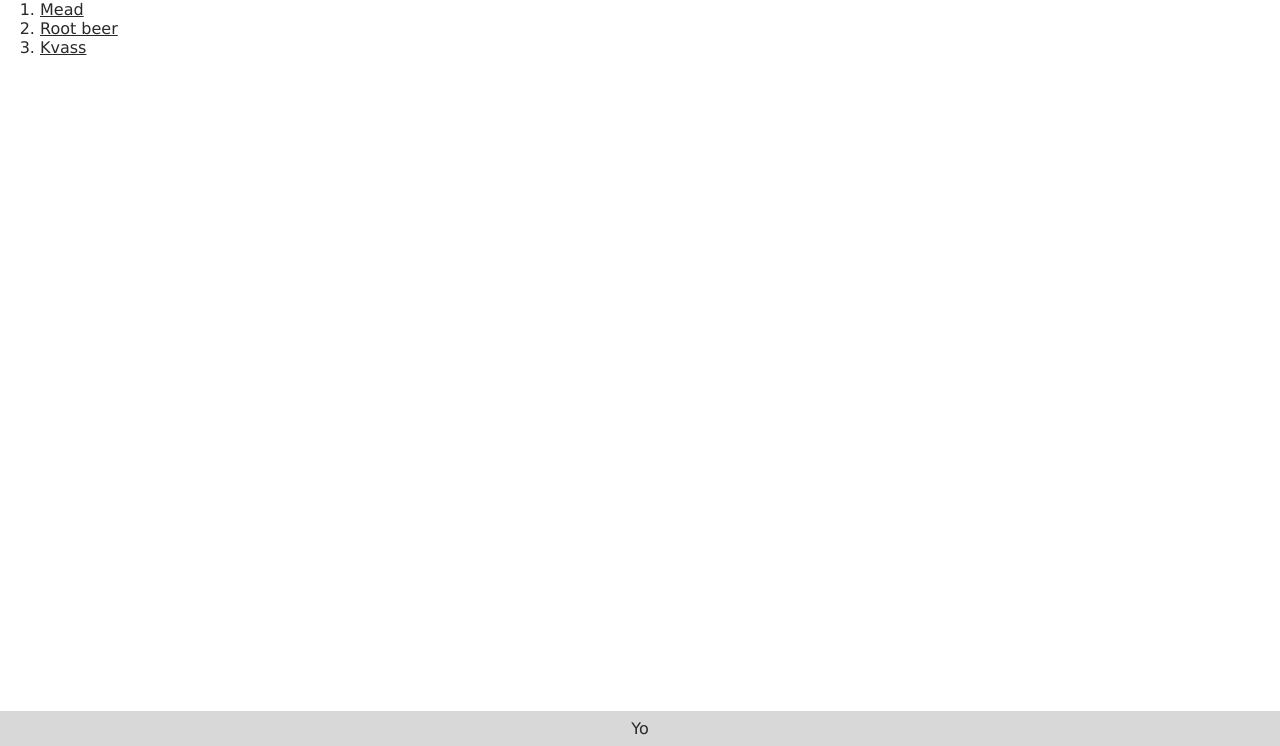
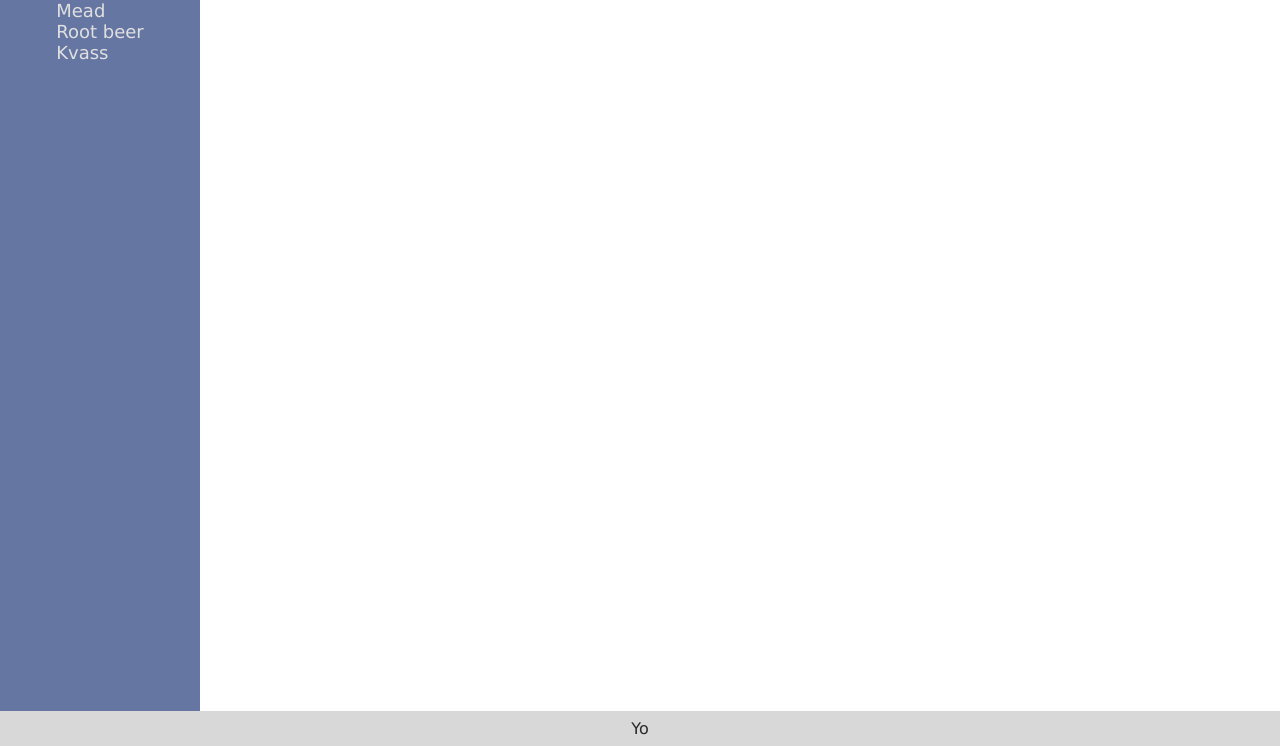
Before and after one commit to nvrfrg/odin-recipes, a plain HTML site: page index.html in a window 1280 px wide. Shown: the part 54-800 px from the top of the page. Drawn offline with Linux system fonts and the light colour scheme.

Commit message:
Add sidebar to index.html

```diff
--- a/index.html
+++ b/index.html
@@ -8,11 +8,15 @@
   <body>
     <h1 class="header">Odin Recipes</h1>
     <div class="content">
-      <ol>
-        <li><a href="recipes/mead.html">Mead</a></li>
-        <li><a href="recipes/rootbeer.html">Root beer</a></li>
-        <li><a href="recipes/kvas.html">Kvass</a></li>
-      </ol>
+      <div class="sidebar">
+        <ol>
+          <li><a href="recipes/mead.html">Mead</a></li>
+          <li><a href="recipes/rootbeer.html">Root beer</a></li>
+          <li><a href="recipes/kvas.html">Kvass</a></li>
+        </ol>
+      </div>
+
+      <div class="text"></div>
     </div>
     <footer>Yo</footer>
   </body>
--- a/style.css
+++ b/style.css
@@ -12,6 +12,7 @@ body {
 
 .content {
   flex-grow: 1;
+  display: flex;
 }
 
 .header {
@@ -32,3 +33,23 @@ footer {
   text-align: center;
   padding: 8px;
 }
+
+/* SIDEBAR */
+
+.sidebar {
+  background-color: rgb(102, 118, 162);
+  min-width: 200px;
+  display: flex;
+  justify-content: center;
+}
+
+.sidebar ol {
+  list-style-type: none;
+  padding: 0;
+}
+
+.sidebar a {
+  text-decoration: none;
+  color:rgb(224, 224, 224);
+  font-size: 18px;
+}
```
